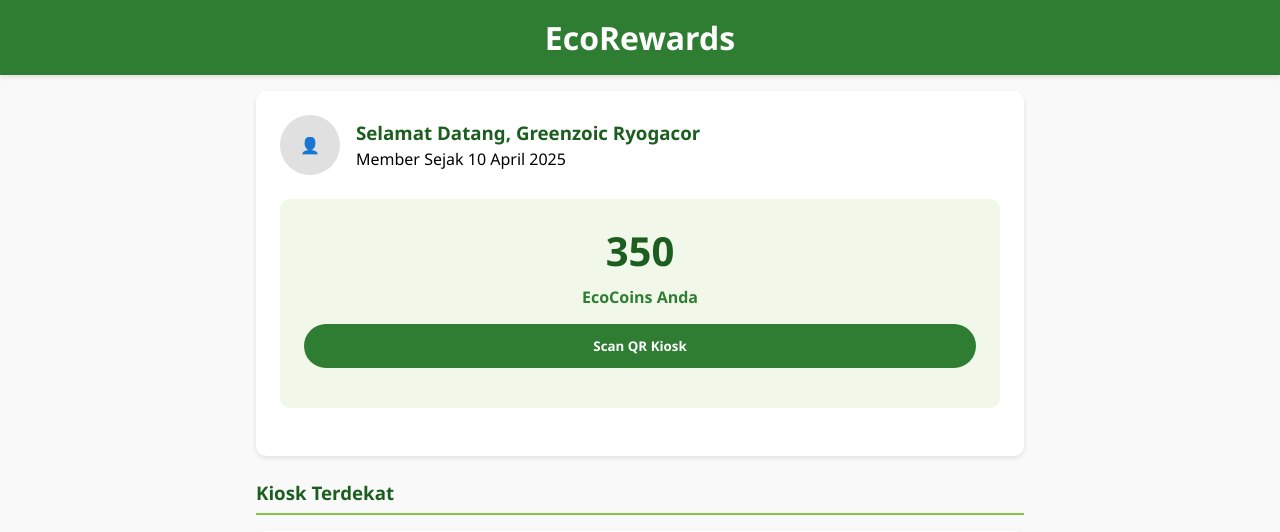
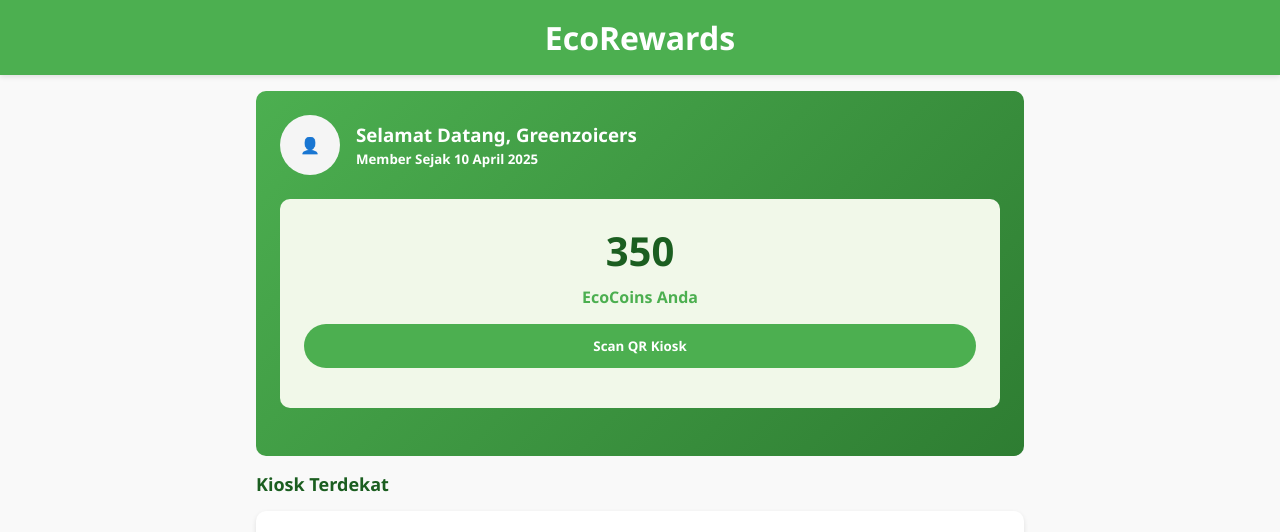
Before and after one commit to dhanniswara/Greenzoic-, a plain HTML site: page index.html in a window 1280 px wide. Shown: the top 532 px of the page. Drawn offline with Linux system fonts and the light colour scheme.

Commit message:
Update index.html

```diff
--- a/index.html
+++ b/index.html
@@ -6,13 +6,14 @@
     <title>EcoRewards - Aplikasi Kiosk Digital Sampah</title>
     <style>
         :root {
-            --primary: #2e7d32;
-            --secondary: #4caf50;
+            --primary: #4CAF50;
+            --secondary: #2E7D32;
             --accent: #8bc34a;
             --light: #f1f8e9;
             --dark: #1b5e20;
-            --gray: #e0e0e0;
+            --gray: #f5f5f5;
             --white: #ffffff;
+            --shadow: 0 2px 8px rgba(0,0,0,0.1);
         }
 
         * {
@@ -70,6 +71,13 @@
             box-shadow: 0 2px 5px rgba(0,0,0,0.1);
         }
 
+        .cardheader {
+            background: linear-gradient(135deg, var(--primary), var(--secondary));
+            border-radius: 10px;
+            padding: 1.5rem;
+            margin-bottom: 1rem;
+        }
+
         .profile-section {
             display: flex;
             align-items: center;
@@ -89,7 +97,7 @@
 
         .profile-info h3 {
             margin-bottom: 0.2rem;
-            color: var(--dark);
+            color: var(--white);
         }
 
         .points {
@@ -112,10 +120,10 @@
         }
 
         .section-title {
-            margin: 1.5rem 0 1rem;
+            font-size: 18px;
+            font-weight: 600;
+            margin-bottom: 15px;
             color: var(--dark);
-            border-bottom: 2px solid var(--accent);
-            padding-bottom: 0.5rem;
         }
 
         .map-container {
@@ -403,12 +411,12 @@
     <!-- Main Content -->
     <main>
         <!-- Profile Section -->
-        <div class="card">
+        <div class="cardheader">
             <div class="profile-section">
                 <div class="profile-pic">👤</div>
                 <div class="profile-info">
-                    <h3>Selamat Datang, Greenzoic Ryogacor</h3>
-                    <p>Member Sejak 10 April 2025</p>
+                    <h3>Selamat Datang, Greenzoicers</h3>
+                    <h5 style="color: white;">Member Sejak 10 April 2025</h5>
                 </div>
             </div>
 
```
